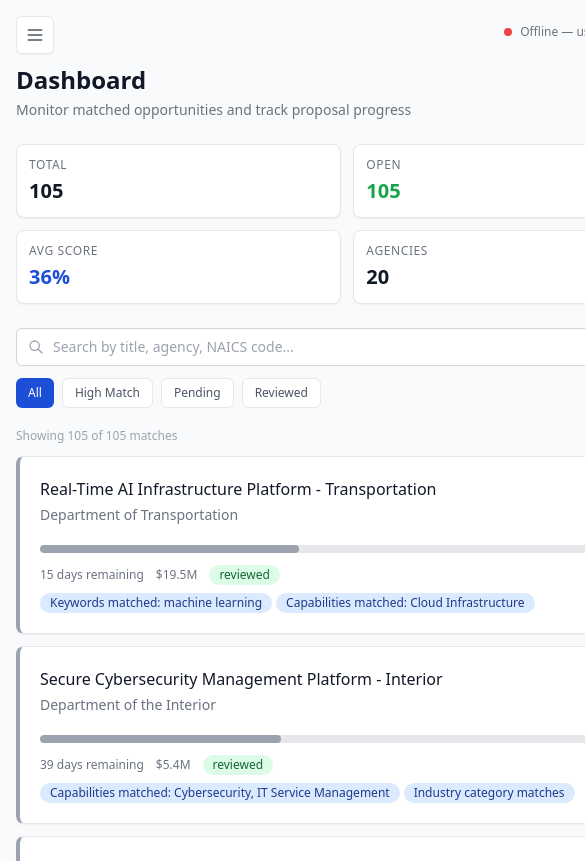
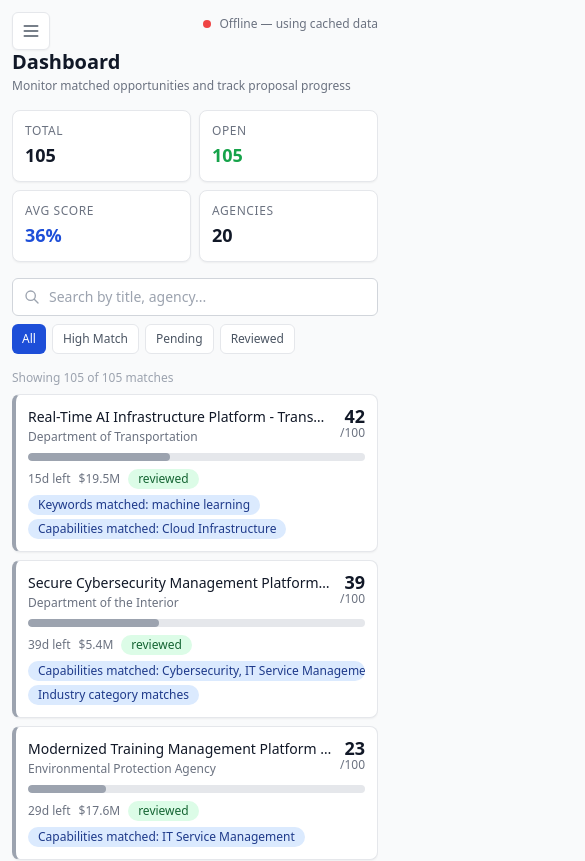
Before and after one commit to codexfang/procura, a React (Vite) app in the folder frontend/: page / in a window 390 px wide. Shown: the top 861 px of the page, 585 px wide, since content can reach past the window. Built offline with nearby package versions, Linux system fonts and the light colour scheme; no server answers.

Commit message:
Fix mobile UI: responsive padding, overflow handling, sidebar alignment, card spacing

```diff
--- a/frontend/src/App.jsx
+++ b/frontend/src/App.jsx
@@ -103,10 +103,9 @@ export default function App() {
         onToggle={() => setSidebarCollapsed((c) => !c)}
       />
 
-      <main className="flex-1 min-h-screen">
-        <div className="max-w-5xl mx-auto px-4 sm:px-6 lg:px-8 py-6">
-          <header className="flex items-center justify-between mb-6 lg:mb-8">
-            <div className="lg:hidden" />
+      <main className="flex-1 min-h-screen min-w-0 max-w-full overflow-hidden">
+        <div className="max-w-5xl mx-auto px-3 sm:px-6 lg:px-8 py-4 sm:py-6">
+          <header className="flex items-center justify-end mb-4 sm:mb-6 lg:mb-8 min-h-0">
             <StatusIndicator backendOnline={backendOnline} />
           </header>
 
--- a/frontend/src/components/RFPCard.jsx
+++ b/frontend/src/components/RFPCard.jsx
@@ -18,7 +18,7 @@ export default function RFPCard({ match, onSelect }) {
   return (
     <div
       onClick={() => onSelect?.(match)}
-      className="card p-5 hover:shadow-md transition-shadow cursor-pointer border-l-4"
+      className="card p-3 sm:p-5 hover:shadow-md transition-shadow cursor-pointer border-l-4 overflow-hidden"
       style={{
         borderLeftColor:
           relevance_score >= 75
@@ -28,23 +28,23 @@ export default function RFPCard({ match, onSelect }) {
             : "#9ca3af",
       }}
     >
-      <div className="flex items-start justify-between gap-4">
+      <div className="flex items-start justify-between gap-2 sm:gap-4">
         <div className="flex-1 min-w-0">
-          <div className="flex items-center gap-2 mb-1">
+          <div className="flex items-center gap-1.5 mb-0.5">
             {!match.is_read && (
               <span className="w-2 h-2 rounded-full bg-gov-500 shrink-0" />
             )}
-            <h3 className="font-medium text-gray-900 truncate">{rfp.title}</h3>
+            <h3 className="text-sm sm:text-base font-medium text-gray-900 truncate">{rfp.title}</h3>
           </div>
-          <p className="text-sm text-gray-500 mb-2">{rfp.agency}</p>
+          <p className="text-xs sm:text-sm text-gray-500 truncate">{rfp.agency}</p>
         </div>
         <div className="text-right shrink-0">
-          <div className="text-2xl font-bold text-gray-900">{relevance_score}</div>
+          <div className="text-lg sm:text-2xl font-bold text-gray-900 leading-none">{relevance_score}</div>
           <div className="text-xs text-gray-500">/100</div>
         </div>
       </div>
 
-      <div className="mt-3">
+      <div className="mt-2 sm:mt-3">
         <div className="score-bar">
           <div
             className={`score-fill ${scoreColor}`}
@@ -53,10 +53,10 @@ export default function RFPCard({ match, onSelect }) {
         </div>
       </div>
 
-      <div className="mt-3 flex items-center gap-3 text-xs text-gray-500">
+      <div className="mt-2 sm:mt-3 flex items-center gap-2 sm:gap-3 text-xs text-gray-500 flex-wrap">
         {daysLeft !== null && (
-          <span className={daysLeft <= 14 ? "text-red-600 font-medium" : ""}>
-            {daysLeft} days remaining
+          <span className={`${daysLeft <= 14 ? "text-red-600 font-medium" : ""}`}>
+            {daysLeft}d left
           </span>
         )}
         {rfp.award_amount && (
@@ -68,9 +68,9 @@ export default function RFPCard({ match, onSelect }) {
       </div>
 
       {match_reasons && match_reasons.length > 0 && (
-        <div className="mt-2 flex flex-wrap gap-1">
+        <div className="mt-1.5 sm:mt-2 flex flex-wrap gap-1">
           {match_reasons.slice(0, 2).map((reason, i) => (
-            <span key={i} className="tag-blue">
+            <span key={i} className="tag-blue text-xs truncate max-w-full">
               {reason}
             </span>
           ))}
--- a/frontend/src/pages/Dashboard.jsx
+++ b/frontend/src/pages/Dashboard.jsx
@@ -68,51 +68,51 @@ export default function Dashboard({ backendOnline, api, onSelectMatch }) {
   if (loading) return <LoadingSpinner message="Loading dashboard..." />;
 
   return (
-    <div>
-      <div className="mb-6">
-        <h1 className="text-2xl font-bold text-gray-900">Dashboard</h1>
-        <p className="text-sm text-gray-500 mt-1">
+    <div className="max-w-full overflow-hidden">
+      <div className="mb-4 sm:mb-6">
+        <h1 className="text-xl sm:text-2xl font-bold text-gray-900">Dashboard</h1>
+        <p className="text-xs sm:text-sm text-gray-500 mt-0.5">
           Monitor matched opportunities and track proposal progress
         </p>
       </div>
 
-      <div className="grid grid-cols-2 lg:grid-cols-4 gap-3 mb-6">
-        <div className="card p-3 lg:p-4">
-          <p className="text-xs text-gray-500 uppercase tracking-wider">Total</p>
-          <p className="text-xl lg:text-2xl font-bold text-gray-900 mt-1">{stats?.total || 0}</p>
+      <div className="grid grid-cols-2 lg:grid-cols-4 gap-2 sm:gap-3 mb-4 sm:mb-6">
+        <div className="card p-3 sm:p-4">
+          <p className="text-xs text-gray-500 uppercase tracking-wider truncate">Total</p>
+          <p className="text-lg sm:text-2xl font-bold text-gray-900 mt-0.5">{stats?.total || 0}</p>
         </div>
-        <div className="card p-3 lg:p-4">
-          <p className="text-xs text-gray-500 uppercase tracking-wider">Open</p>
-          <p className="text-xl lg:text-2xl font-bold text-green-600 mt-1">{stats?.open || 0}</p>
+        <div className="card p-3 sm:p-4">
+          <p className="text-xs text-gray-500 uppercase tracking-wider truncate">Open</p>
+          <p className="text-lg sm:text-2xl font-bold text-green-600 mt-0.5">{stats?.open || 0}</p>
         </div>
-        <div className="card p-3 lg:p-4">
-          <p className="text-xs text-gray-500 uppercase tracking-wider">Avg Score</p>
-          <p className="text-xl lg:text-2xl font-bold text-gov-600 mt-1">{avgScore}%</p>
+        <div className="card p-3 sm:p-4">
+          <p className="text-xs text-gray-500 uppercase tracking-wider truncate">Avg Score</p>
+          <p className="text-lg sm:text-2xl font-bold text-gov-600 mt-0.5">{avgScore}%</p>
         </div>
-        <div className="card p-3 lg:p-4">
-          <p className="text-xs text-gray-500 uppercase tracking-wider">Agencies</p>
-          <p className="text-xl lg:text-2xl font-bold text-gray-900 mt-1">{stats?.agencies || 0}</p>
+        <div className="card p-3 sm:p-4">
+          <p className="text-xs text-gray-500 uppercase tracking-wider truncate">Agencies</p>
+          <p className="text-lg sm:text-2xl font-bold text-gray-900 mt-0.5">{stats?.agencies || 0}</p>
         </div>
       </div>
 
-      <div className="flex flex-col sm:flex-row gap-3 mb-4">
-        <div className="relative flex-1">
-          <svg className="absolute left-3 top-1/2 -translate-y-1/2 w-4 h-4 text-gray-400" fill="none" stroke="currentColor" viewBox="0 0 24 24">
+      <div className="flex flex-col sm:flex-row gap-2 sm:gap-3 mb-3 sm:mb-4">
+        <div className="relative flex-1 min-w-0">
+          <svg className="absolute left-3 top-1/2 -translate-y-1/2 w-4 h-4 text-gray-400 pointer-events-none" fill="none" stroke="currentColor" viewBox="0 0 24 24">
             <path strokeLinecap="round" strokeLinejoin="round" strokeWidth={2} d="M21 21l-6-6m2-5a7 7 0 11-14 0 7 7 0 0114 0z" />
           </svg>
           <input
-            className="input-field pl-9"
-            placeholder="Search by title, agency, NAICS code..."
+            className="input-field pl-9 text-sm"
+            placeholder="Search by title, agency..."
             value={search}
             onChange={(e) => setSearch(e.target.value)}
           />
         </div>
-        <div className="flex gap-2 overflow-x-auto pb-1">
+        <div className="flex gap-1.5 overflow-x-auto -mx-1 px-1 pb-1 sm:mx-0 sm:px-0 sm:pb-0">
           {["all", "high", "pending", "reviewed"].map((f) => (
             <button
               key={f}
               onClick={() => setFilter(f)}
-              className={`px-3 py-1.5 rounded-md text-xs font-medium whitespace-nowrap transition-colors ${
+              className={`px-2.5 py-1.5 rounded-md text-xs font-medium whitespace-nowrap transition-colors shrink-0 ${
                 filter === f
                   ? "bg-gov-600 text-white"
                   : "bg-white border border-gray-200 text-gray-600 hover:bg-gray-50"
@@ -124,18 +124,18 @@ export default function Dashboard({ backendOnline, api, onSelectMatch }) {
         </div>
       </div>
 
-      <p className="text-xs text-gray-400 mb-3">
+      <p className="text-xs text-gray-400 mb-2 sm:mb-3">
         Showing {filtered.length} of {matches.length} matches
       </p>
 
       {filtered.length === 0 ? (
-        <div className="card p-8 text-center">
-          <p className="text-gray-500">
+        <div className="card p-6 sm:p-8 text-center">
+          <p className="text-sm text-gray-500">
             {search ? "No matches match your search." : "No matches found for this filter."}
           </p>
         </div>
       ) : (
-        <div className="space-y-3">
+        <div className="space-y-2 sm:space-y-3">
           {filtered.map((match) => (
             <RFPCard
               key={match.id}
--- a/frontend/src/pages/DraftViewer.jsx
+++ b/frontend/src/pages/DraftViewer.jsx
@@ -196,15 +196,15 @@ export default function DraftViewer({ backendOnline, api, draftId, matchId, onBa
       </div>
 
       {draft.full_draft && (
-        <div className="card p-4 mb-4">
+        <div className="card p-3 sm:p-4 mb-3 sm:mb-4">
           <h2 className="text-sm font-semibold text-gray-800 mb-2">AI-Generated Full Draft</h2>
-          <div className="text-sm text-gray-600 whitespace-pre-wrap leading-relaxed">
+          <div className="text-sm text-gray-600 whitespace-pre-wrap leading-relaxed break-words">
             {draft.full_draft}
           </div>
         </div>
       )}
 
-      <div className="card p-4 mb-4">
+      <div className="card p-3 sm:p-4 mb-3 sm:mb-4">
         <h2 className="text-sm font-semibold text-gray-800 mb-2">Overview</h2>
         <textarea
           className="input-field min-h-[80px] resize-y text-sm"
@@ -214,7 +214,7 @@ export default function DraftViewer({ backendOnline, api, draftId, matchId, onBa
       </div>
 
       {draft.compliance_checklist && draft.compliance_checklist.length > 0 && (
-        <div className="card p-4 mb-4">
+        <div className="card p-3 sm:p-4 mb-3 sm:mb-4">
           <h2 className="text-sm font-semibold text-gray-800 mb-2">Compliance Checklist</h2>
           <div className="space-y-3">
             {draft.compliance_checklist.map((item, i) => (
--- a/frontend/src/pages/ProfileSetup.jsx
+++ b/frontend/src/pages/ProfileSetup.jsx
@@ -114,7 +114,7 @@ export default function ProfileSetup({ backendOnline, api }) {
         </p>
       </div>
 
-      <div className="card p-6 mb-4">
+      <div className="card p-4 sm:p-6 mb-4">
         <h2 className="text-sm font-semibold text-gray-800 mb-4">Company Information</h2>
 
         <div className="grid grid-cols-1 sm:grid-cols-2 gap-4">
@@ -155,7 +155,7 @@ export default function ProfileSetup({ backendOnline, api }) {
         </div>
       </div>
 
-      <div className="card p-6 mb-4">
+      <div className="card p-4 sm:p-6 mb-4">
         <h2 className="text-sm font-semibold text-gray-800 mb-4">Keywords</h2>
         <p className="text-xs text-gray-500 mb-3">
           Keywords help match your profile to relevant RFP opportunities. Add terms like "cloud migration", "FedRAMP", "cybersecurity".
@@ -187,7 +187,7 @@ export default function ProfileSetup({ backendOnline, api }) {
         </div>
       </div>
 
-      <div className="card p-6 mb-4">
+      <div className="card p-4 sm:p-6 mb-4">
         <h2 className="text-sm font-semibold text-gray-800 mb-4">Capabilities</h2>
         <p className="text-xs text-gray-500 mb-3">
           Define your core business capabilities. Add services like "Cloud Infrastructure", "Cybersecurity", "Data Analytics".
@@ -219,7 +219,7 @@ export default function ProfileSetup({ backendOnline, api }) {
         </div>
       </div>
 
-      <div className="card p-6 mb-4">
+      <div className="card p-4 sm:p-6 mb-4">
         <h2 className="text-sm font-semibold text-gray-800 mb-4">Tags</h2>
         <p className="text-xs text-gray-500 mb-3">
           Tags for additional filtering. Add tags like "govtech", "defense", "healthcare".
```
Also changed, not shown: frontend/src/components/Sidebar.jsx (+7 -7 lines), frontend/src/pages/RFPDetail.jsx (+8 -8 lines).
